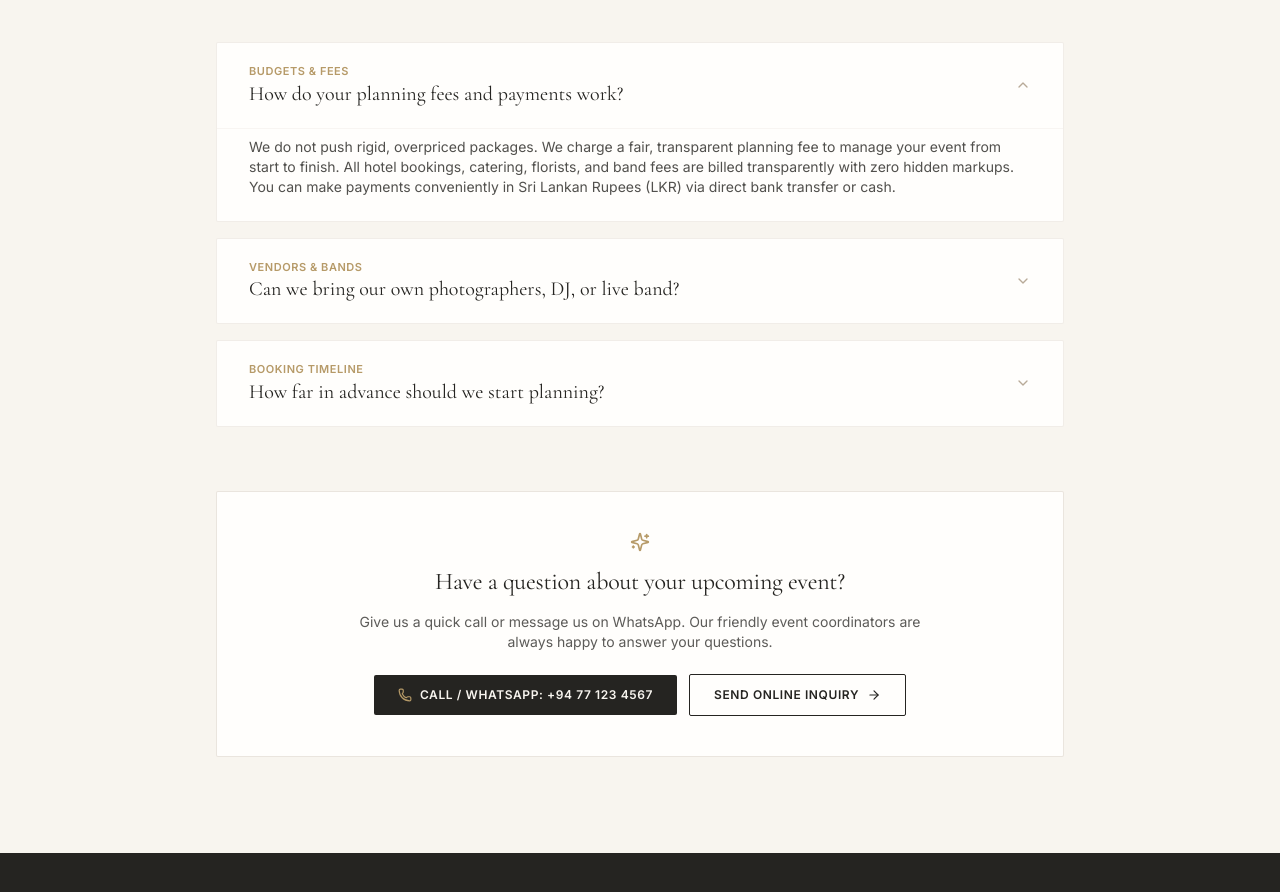
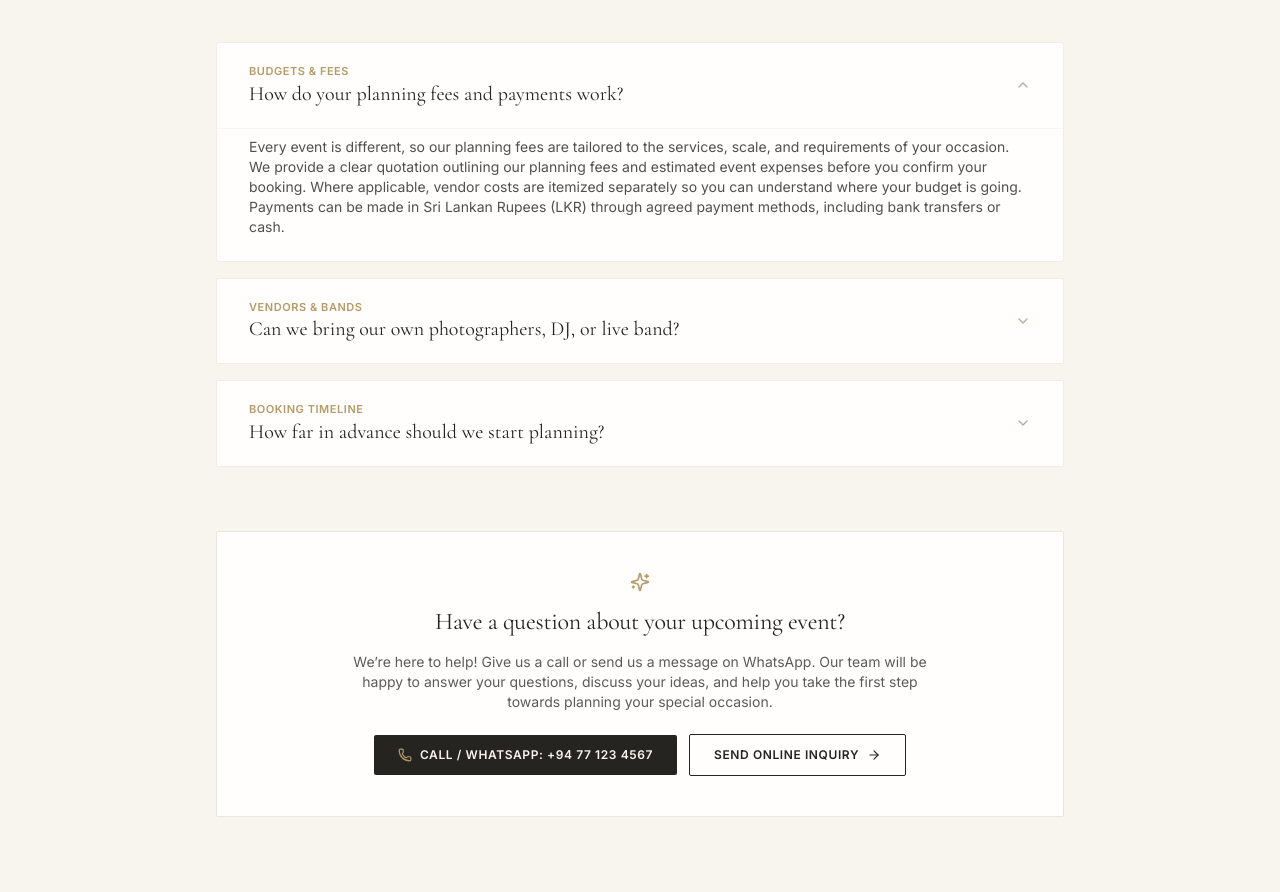
Before and after one commit to VIDORA-Events/Vidora-Events, a React (Vite) app in the folder client/: page /faq in a window 1280 px wide. Shown: the part 400-1292 px from the top of the page. Built offline with nearby package versions, Linux system fonts and the light colour scheme; no server answers.

Commit message:
Update FAQ answers and contact callout copy in FaqPage

```diff
--- a/client/src/pages/FaqPage.tsx
+++ b/client/src/pages/FaqPage.tsx
@@ -36,7 +36,7 @@ export const FaqPage: React.FC = () => {
       category: 'Budgets & Fees',
       question: 'How do your planning fees and payments work?',
       answer:
-        'We do not push rigid, overpriced packages. We charge a fair, transparent planning fee to manage your event from start to finish. All hotel bookings, catering, florists, and band fees are billed transparently with zero hidden markups. You can make payments conveniently in Sri Lankan Rupees (LKR) via direct bank transfer or cash.',
+        'Every event is different, so our planning fees are tailored to the services, scale, and requirements of your occasion. We provide a clear quotation outlining our planning fees and estimated event expenses before you confirm your booking. Where applicable, vendor costs are itemized separately so you can understand where your budget is going. Payments can be made in Sri Lankan Rupees (LKR) through agreed payment methods, including bank transfers or cash.',
       sortOrder: 4,
     },
     {
@@ -44,7 +44,7 @@ export const FaqPage: React.FC = () => {
       category: 'Vendors & Bands',
       question: 'Can we bring our own photographers, DJ, or live band?',
       answer:
-        'Yes, of course! You are free to bring in your own favorite vendors. If you need recommendations, we also connect you with Sri Lanka’s top wedding photographers, videographers, popular live bands, and DJs who we know and trust for reliable quality.',
+        'Absolutely! You are welcome to work with photographers, DJs, live bands, and other vendors of your choice. If you\'d like recommendations, we can also help you explore suitable vendors for your event, style, and budget, subject to availability.',
       sortOrder: 5,
     },
     {
@@ -52,7 +52,7 @@ export const FaqPage: React.FC = () => {
       category: 'Booking Timeline',
       question: 'How far in advance should we start planning?',
       answer:
-        'For peak wedding seasons in Sri Lanka (December, January, February, August), popular hotels and venues get reserved 6 to 12 months in advance. For birthday parties, marriage proposals, or corporate dinners, we can organize everything smoothly on 3 to 6 weeks’ notice.',
+        'We recommend starting as early as possible, especially for weddings and celebrations during popular dates when venues and vendors can book up quickly. For larger weddings, planning 6–12 months ahead is ideal. Birthdays, proposals, and corporate events may be arranged within a shorter timeframe, depending on the event\'s requirements and vendor availability. Whatever the occasion, we\'ll help you plan a realistic timeline.',
       sortOrder: 6,
     },
   ];
@@ -129,7 +129,7 @@ export const FaqPage: React.FC = () => {
             Have a question about your upcoming event?
           </h3>
           <p className="font-sans text-xs sm:text-sm text-luxury-charcoal/75 max-w-xl mx-auto leading-relaxed">
-            Give us a quick call or message us on WhatsApp. Our friendly event coordinators are always happy to answer your questions.
+            We’re here to help! Give us a call or send us a message on WhatsApp. Our team will be happy to answer your questions, discuss your ideas, and help you take the first step towards planning your special occasion.
           </p>
           <div className="pt-2 flex flex-col sm:flex-row items-center justify-center gap-3">
             <a
```
